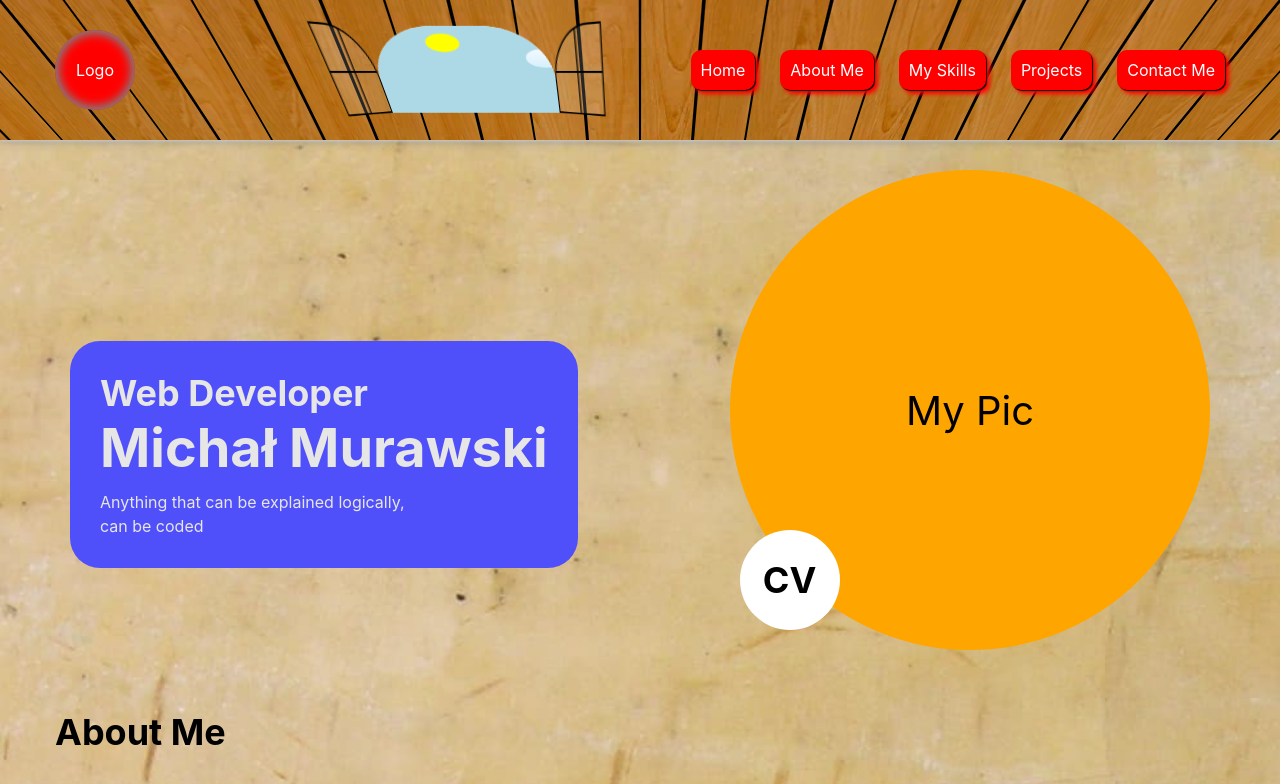
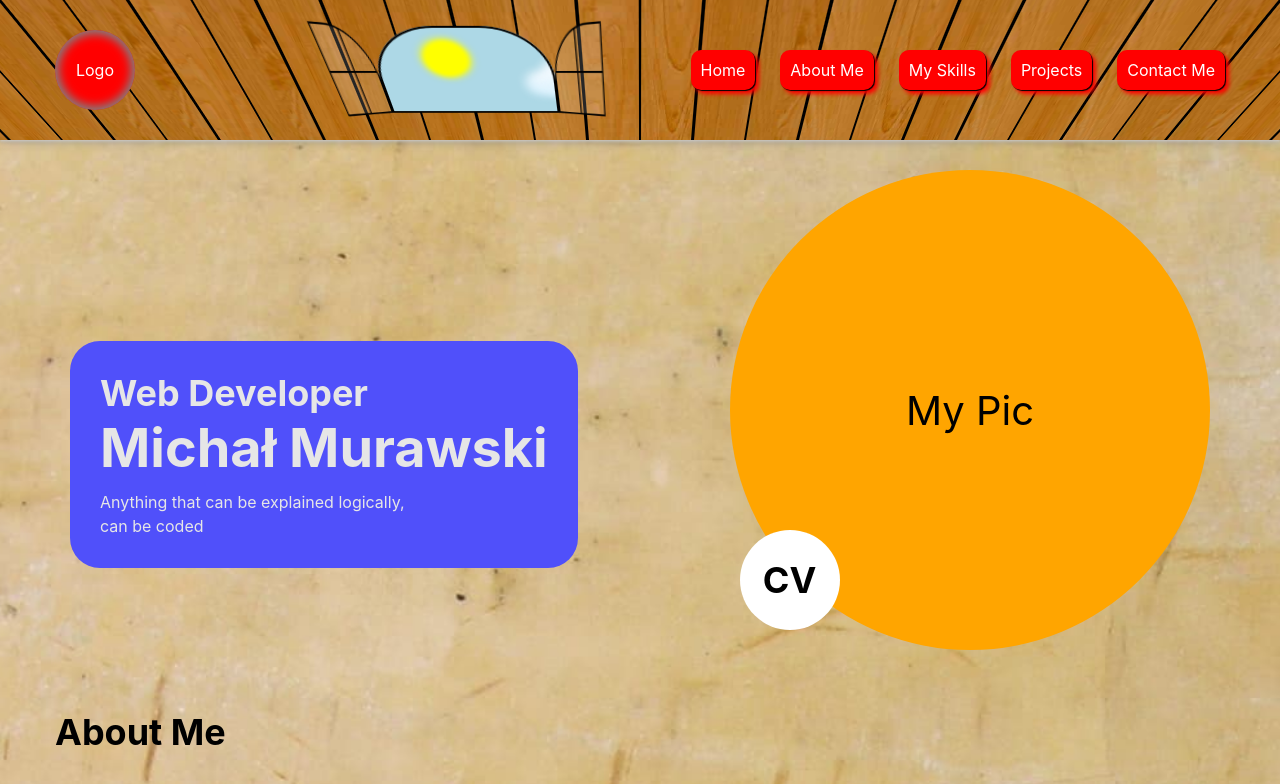
Before and after one commit to AMichalMurawski/portfolio, a React (Create React App) app: page /#home in a window 1280 px wide. Shown: the top 784 px of the page. Built offline with nearby package versions, Linux system fonts and the light colour scheme.

Commit message:
separate window and lanscape in darkMode + real landscape

```diff
--- /dev/null
+++ b/src/components/ui/DarkMode/DarkMode.styled.ts
@@ -0,0 +1,19 @@
+import styled from 'styled-components';
+
+export const darkModeElement = {
+  border: 60,
+};
+
+export const DarkModeWindowBorders = styled.div`
+  width: 160px;
+  height: 100px;
+  border-top-left-radius: ${darkModeElement.border}px;
+  border-top-right-radius: ${darkModeElement.border}px;
+`;
+
+export const DarkModeWrapper = styled.div`
+  position: absolute;
+  top: 25%;
+  left: calc(50% - 157px);
+  transform: translate(-50%, -50%);
+`;
--- /dev/null
+++ b/src/components/ui/DarkMode/DarkMode.tsx
@@ -0,0 +1,16 @@
+import React from 'react';
+import { DarkModeWrapper } from './DarkMode.styled';
+import { Window } from './Window';
+import { Landscape } from './Landscape';
+import { useMode } from '../../../providers';
+
+export const DarkMode: React.FC = () => {
+  const { toggleMode } = useMode();
+
+  return (
+    <DarkModeWrapper onClick={toggleMode}>
+      <Window />
+      <Landscape />
+    </DarkModeWrapper>
+  );
+};
--- /dev/null
+++ b/src/components/ui/DarkMode/Landscape.styled.ts
@@ -0,0 +1,133 @@
+import styled, { keyframes } from 'styled-components';
+import { DarkModeWindowBorders } from './DarkMode.styled';
+
+export const LandscapeWrapper = styled(DarkModeWindowBorders)`
+  position: absolute;
+  top: 0;
+  left: 0;
+  z-index: -1;
+  overflow: hidden;
+`;
+
+export const Sky = styled.div`
+  position: absolute:
+  left: 0;
+  top: 0;
+  width: 100%;
+  height: 160%;
+  background-color: ${props => props.theme.bg.sky};
+  transform: perspective(100vw) translateY(-20%) rotateX(45deg);
+`;
+
+export const SunRotate = styled.div`
+  position: absolute;
+  top: 290px;
+  left: 200px;
+  width: 600px;
+  height: 600px;
+  transform: translate(-50%, -50%)
+    rotateZ(${props => props.theme.transform.sun}deg);
+  transition: ${props => props.theme.transition('transform')};
+`;
+
+export const Sun = styled.div`
+  position: absolute;
+  left: 25%;
+  top: 5%;
+  width: 30px;
+  height: 30px;
+  border-radius: 50%;
+  background-color: yellow;
+  box-shadow: 0 0 2px 1px yellow, 0 0 4px 2px yellow, 0 0 6px 3px yellow,
+    0 0 8px 4px yellow, 0 0 10px 5px yellow;
+`;
+
+export const MoonRotate = styled.div`
+  position: absolute;
+  top: 290px;
+  left: 200px;
+  width: 600px;
+  height: 600px;
+  transform: translate(-50%, -50%)
+    rotateZ(${props => props.theme.transform.moon}deg);
+  transition: ${props => props.theme.transition('transform')};
+`;
+
+export const Moon = styled.div`
+  position: absolute;
+  left: 25%;
+  top: 5%;
+  width: 30px;
+  height: 30px;
+  border-radius: 50%;
+  background-color: gray;
+`;
+
+const cloudMoveHorizontal = keyframes`
+  from{
+    transform: translateX(0%)
+  }
+
+  to {
+    transform: translateX(-300%)
+  }
+`;
+
+const cloudMoveVertical = keyframes`
+  0% {
+    transform: translateY(-6%)
+  }
+
+  100% {
+    transform: translateY(6%)
+  }
+`;
+
+interface CloudBoxProps {
+  $delay: number;
+  $duration: number;
+}
+
+export const CloudBox = styled.div<CloudBoxProps>`
+  position: absolute;
+  left: 120%;
+  top: 50%;
+  animation-name: ${cloudMoveHorizontal};
+  animation-delay: ${props => props.$delay}s;
+  animation-duration: ${props => props.$duration}s;
+  animation-timing-function: linear;
+  animation-iteration-count: infinite;
+`;
+
+export const Clouds = styled.div`
+  width: 100px;
+  height: 30px;
+  border-radius: 50px;
+  background: ${props => props.theme.bg.cloud};
+  animation: ${cloudMoveVertical} 5s alternate-reverse ease-in-out infinite;
+  box-shadow: 0 0 10px 10px 10px white;
+  filter: blur(5px);
+
+  &:after,
+  &:before {
+    content: '';
+    position: absolute;
+    background-color: ${props => props.theme.bg.cloud2};
+    border-radius: 50px;
+    z-index: -200;
+  }
+
+  &:after {
+    width: 40px;
+    height: 40px;
+    top: -15px;
+    left: 15px;
+  }
+
+  &:before {
+    width: 50px;
+    height: 50px;
+    top: -20px;
+    right: 10px;
+  }
+`;
--- /dev/null
+++ b/src/components/ui/DarkMode/Landscape.tsx
@@ -0,0 +1,34 @@
+import React from 'react';
+import {
+  CloudBox,
+  Clouds,
+  LandscapeWrapper,
+  Moon,
+  MoonRotate,
+  Sky,
+  Sun,
+  SunRotate,
+} from './Landscape.styled';
+
+export const Landscape: React.FC = () => {
+  return (
+    <LandscapeWrapper>
+      <Sky />
+      <SunRotate>
+        <Sun />
+      </SunRotate>
+      <MoonRotate>
+        <Moon />
+      </MoonRotate>
+      <CloudBox $delay={0} $duration={30}>
+        <Clouds />
+      </CloudBox>
+      <CloudBox $delay={3} $duration={20}>
+        <Clouds />
+      </CloudBox>
+      <CloudBox $delay={6} $duration={25}>
+        <Clouds />
+      </CloudBox>
+    </LandscapeWrapper>
+  );
+};
--- /dev/null
+++ b/src/components/ui/DarkMode/Window.styled.ts
@@ -0,0 +1,45 @@
+import styled from 'styled-components';
+import { DarkModeWindowBorders, darkModeElement } from './DarkMode.styled';
+
+export const WindowWrapper = styled(DarkModeWindowBorders)`
+  border: 2px solid black;
+`;
+
+type WindowFrameProps = {
+  $side: 'left' | 'right';
+  $mode: 'light' | 'dark';
+};
+
+export const Frame = styled.div<WindowFrameProps>`
+  position: absolute;
+  top: 0;
+  width: 50%;
+  height: 100%;
+  border: 2px solid black;
+  background-color: rgba(250, 250, 250, 0.15);
+  background-image: linear-gradient(
+      to right,
+      transparent 49%,
+      #000 49%,
+      #000 51%,
+      transparent 51%
+    ),
+    linear-gradient(
+      to bottom,
+      transparent 49%,
+      #000 49%,
+      #000 51%,
+      transparent 51%
+    );
+  ${props => {
+    const { $side, $mode, theme } = props;
+    return `${$side}: 0;
+            border-top-${$side}-radius: ${darkModeElement.border}px;
+            transform: perspective(800px)
+              rotateY(${
+                $side === 'left' ? ($mode === 'light' ? 240 : 360) : ''
+              }${$side === 'right' ? ($mode === 'light' ? 120 : 0) : ''}deg);
+            transform-origin: ${$side};
+            transition: ${theme.transition('transform')};`;
+  }}
+`;
--- /dev/null
+++ b/src/components/ui/DarkMode/Window.tsx
@@ -0,0 +1,13 @@
+import React from 'react';
+import { Frame, WindowWrapper } from './Window.styled';
+import { useMode } from '../../../providers';
+
+export const Window: React.FC = () => {
+  const { mode } = useMode();
+  return (
+    <WindowWrapper>
+      <Frame $mode={mode} $side="left" />
+      <Frame $mode={mode} $side="right" />
+    </WindowWrapper>
+  );
+};
--- a/src/components/ui/HeaderBackground/HeaderBackground.tsx
+++ b/src/components/ui/HeaderBackground/HeaderBackground.tsx
@@ -3,6 +3,7 @@ import { BgWrapper, Board, BoardsBox } from './HeaderBackground.styled';
 import { useWindowSize } from '../../../hooks/useWindowSize';
 import { useStyle } from '../../../providers';
 import { WindowDarkMode } from '../WindowDarkMode/WindowDarkMode';
+import { DarkMode } from '../DarkMode/DarkMode';
 
 type BoardsCount = number[];
 
@@ -50,7 +51,8 @@ export const HeaderBackground: React.FC = () => {
   return (
     <BgWrapper $width={widthBox}>
       <BoardsBox $width={widthBox}>
-        <WindowDarkMode />
+        <DarkMode />
+        {/* <WindowDarkMode /> */}
         {boardsCount.map((pos, i) => {
           return <Board key={i} $position={pos} />;
         })}
--- a/src/components/ui/index.ts
+++ b/src/components/ui/index.ts
@@ -1,5 +1,6 @@
 export * from '../elements/Brick/Brick';
 export * from './ContactForm/ContactForm';
+export * from './DarkMode/DarkMode';
 export * from './HeaderBackground/HeaderBackground';
 export * from './Introduction/Introduction';
 export * from './MyPicture/MyPicture';
```
